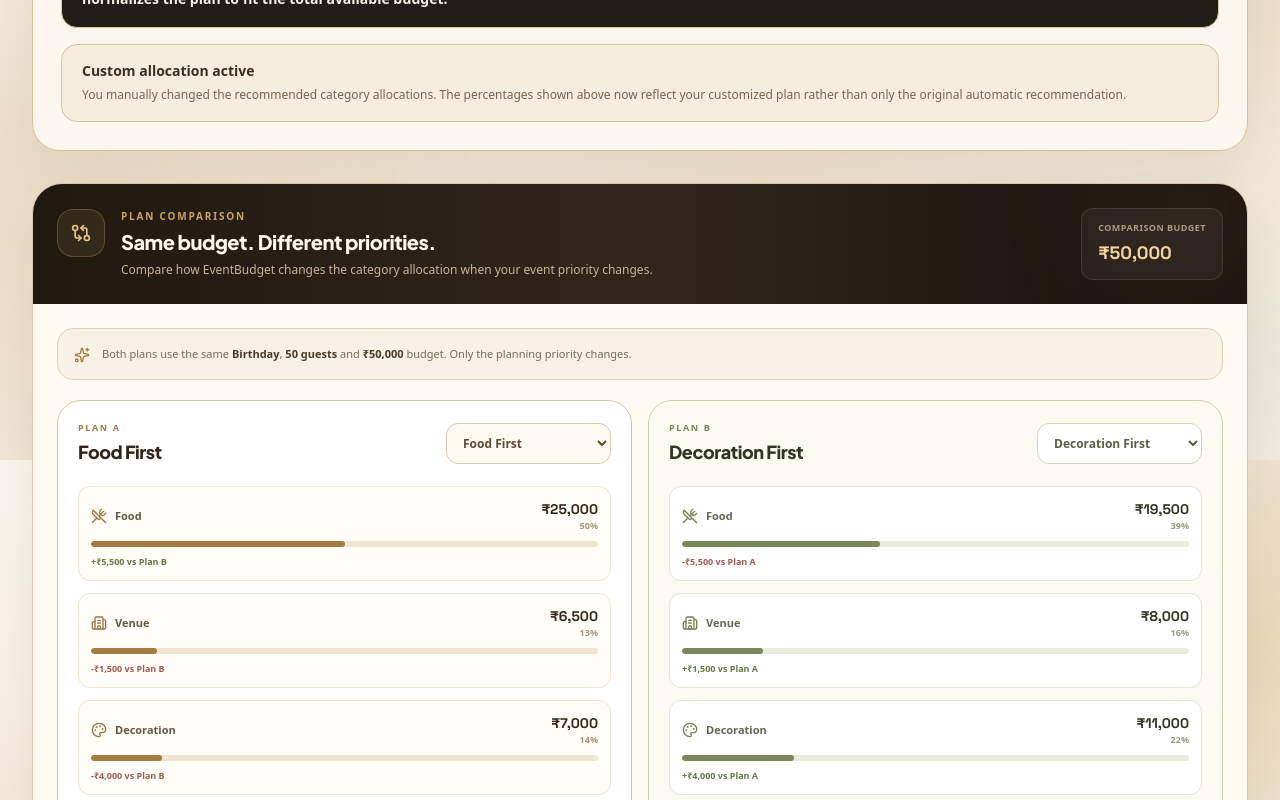
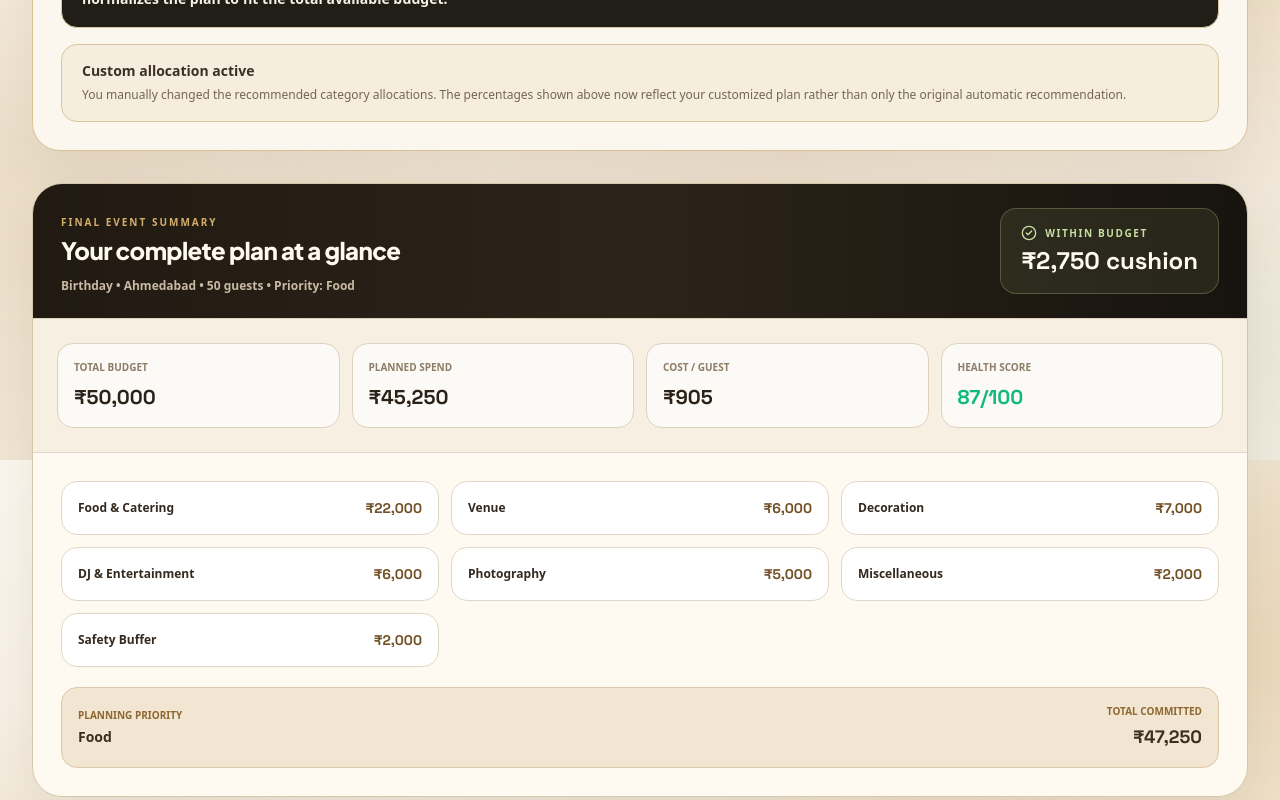
Before and after one commit to aivisionstudio2821-dot/eventbudget, a React (Vite) app: page / in a window 1280 px wide. Shown: the part 2740-3540 px from the top of the page. Built offline with nearby package versions, Linux system fonts and the light colour scheme.

Commit message:
Replace plan comparison with final event summary

```diff
--- a/src/components/dashboard/BudgetDashboard.tsx
+++ b/src/components/dashboard/BudgetDashboard.tsx
@@ -18,7 +18,6 @@ import {
   EventState,
   CategoryKey,
   CategoryAllocations,
-  Priority,
 } from '../../types';
 
 import { formatINR } from '../../utils/currencyFormatter';
@@ -30,7 +29,6 @@ import { CategoryCards } from './CategoryCards';
 import { InteractiveBudgetEditor } from './InteractiveBudgetEditor';
 import { WhatCanIGet } from './WhatCanIGet';
 import { PlanExplanation } from './PlanExplanation';
-import { PlanComparison } from './PlanComparison';
 import { GuestImpactSimulator } from './GuestImpactSimulator';
 import { PriceMethodology } from './PriceMethodology';
 import { CanIAddThisModal } from './CanIAddThisModal';
@@ -174,26 +172,7 @@ export const BudgetDashboard: React.FC<BudgetDashboardProps> = ({
   // PLAN COMPARISON
   // --------------------------------------------------
 
-  const handleApplyComparisonPlan = (
-    priority: Priority,
-    allocations: CategoryAllocations
-  ) => {
-    const updated: EventState = {
-      ...event,
-      priority,
-      allocations,
-      isCustomAllocation: false,
-    };
 
-    onUpdateEvent(updated);
-
-    confetti({
-      particleCount: 60,
-      spread: 65,
-      origin: { y: 0.65 },
-      colors: ['#b58a47', '#ead7ad', '#f5efe4', '#687548'],
-    });
-  };
 
   return (
     <section
@@ -542,12 +521,147 @@ export const BudgetDashboard: React.FC<BudgetDashboardProps> = ({
 
       <PlanExplanation event={event} />
 
-      {/* PLAN A VS PLAN B */}
+      {/* FINAL EVENT SUMMARY */}
 
-      <PlanComparison
-        event={event}
-        onApplyPlan={handleApplyComparisonPlan}
-      />
+<div className="overflow-hidden rounded-[30px] border border-[#d7c7aa] bg-[#fffaf1] shadow-[0_18px_50px_rgba(64,47,28,0.08)]">
+  <div className="border-b border-[#dfd2bd] bg-gradient-to-r from-[#211a12] via-[#2c2419] to-[#17130e] px-5 py-6 sm:px-7">
+    <div className="flex flex-col justify-between gap-5 lg:flex-row lg:items-end">
+      <div>
+        <p className="text-[10px] font-black uppercase tracking-[0.2em] text-[#d3ae6b]">
+          Final Event Summary
+        </p>
+
+        <h3 className="mt-1 font-heading text-2xl font-black text-[#fff9ee]">
+          Your complete plan at a glance
+        </h3>
+
+        <p className="mt-3 text-xs font-semibold text-[#c8baa4]">
+          {event.eventType} • {event.city} • {event.guestCount} guests • Priority: {event.priority}
+        </p>
+      </div>
+
+      <div
+        className={`rounded-2xl border px-5 py-4 ${
+          isOverBudget
+            ? 'border-[#d98f84]/40 bg-[#8d4038]/20'
+            : 'border-[#9fb177]/35 bg-[#81935f]/15'
+        }`}
+      >
+        <div className="flex items-center gap-2">
+          {isOverBudget ? (
+            <AlertTriangle className="h-4 w-4 text-[#f0afa4]" />
+          ) : (
+            <CheckCircle2 className="h-4 w-4 text-[#c8dda1]" />
+          )}
+
+          <span
+            className={`text-[10px] font-black uppercase tracking-[0.16em] ${
+              isOverBudget
+                ? 'text-[#f0afa4]'
+                : 'text-[#c8dda1]'
+            }`}
+          >
+            {isOverBudget ? 'Over Budget' : 'Within Budget'}
+          </span>
+        </div>
+
+        <p className="mt-1 font-mono-num text-2xl font-black text-[#fff9ee]">
+          {isOverBudget
+            ? `${formatINR(overAmount)} over`
+            : `${formatINR(netCushion)} cushion`}
+        </p>
+      </div>
+    </div>
+  </div>
+
+  <div className="grid gap-3 border-b border-[#e2d7c5] bg-[#f7efe2] p-5 sm:grid-cols-2 lg:grid-cols-4 sm:p-6">
+    <div className="rounded-2xl border border-[#dfd2bd] bg-white/70 p-4">
+      <p className="text-[10px] font-black uppercase text-[#8d7c66]">
+        Total Budget
+      </p>
+      <p className="mt-2 font-mono-num text-xl font-black text-[#2a2118]">
+        {formatINR(totalBudget)}
+      </p>
+    </div>
+
+    <div className="rounded-2xl border border-[#dfd2bd] bg-white/70 p-4">
+      <p className="text-[10px] font-black uppercase text-[#8d7c66]">
+        Planned Spend
+      </p>
+      <p className="mt-2 font-mono-num text-xl font-black text-[#2a2118]">
+        {formatINR(plannedSpend)}
+      </p>
+    </div>
+
+    <div className="rounded-2xl border border-[#dfd2bd] bg-white/70 p-4">
+      <p className="text-[10px] font-black uppercase text-[#8d7c66]">
+        Cost / Guest
+      </p>
+      <p className="mt-2 font-mono-num text-xl font-black text-[#2a2118]">
+        {formatINR(costPerGuest)}
+      </p>
+    </div>
+
+    <div className="rounded-2xl border border-[#dfd2bd] bg-white/70 p-4">
+      <p className="text-[10px] font-black uppercase text-[#8d7c66]">
+        Health Score
+      </p>
+      <p
+        className="mt-2 font-mono-num text-xl font-black"
+        style={{ color: healthData.statusColor }}
+      >
+        {healthData.overallScore}/100
+      </p>
+    </div>
+  </div>
+
+  <div className="p-5 sm:p-7">
+    <div className="grid gap-3 sm:grid-cols-2 lg:grid-cols-3">
+      {[
+        ['Food & Catering', event.allocations.food || 0],
+        ['Venue', event.allocations.venue || 0],
+        ['Decoration', event.allocations.decoration || 0],
+        ['DJ & Entertainment', event.allocations.dj || 0],
+        ['Photography', event.allocations.photography || 0],
+        ['Miscellaneous', event.allocations.misc || 0],
+        ['Safety Buffer', bufferAllocated],
+      ].map(([label, amount]) => (
+        <div
+          key={String(label)}
+          className="flex items-center justify-between rounded-2xl border border-[#e2d7c6] bg-white p-4"
+        >
+          <p className="text-xs font-black text-[#33291f]">
+            {label}
+          </p>
+
+          <p className="font-mono-num text-sm font-black text-[#725126]">
+            {formatINR(Number(amount))}
+          </p>
+        </div>
+      ))}
+    </div>
+
+    <div className="mt-5 flex flex-col justify-between gap-4 rounded-2xl border border-[#d9c8aa] bg-[#f2e6d2] p-4 sm:flex-row sm:items-center">
+      <div>
+        <p className="text-[10px] font-black uppercase text-[#8d6731]">
+          Planning Priority
+        </p>
+        <p className="mt-1 text-sm font-black text-[#3d2f1f]">
+          {event.priority}
+        </p>
+      </div>
+
+      <div className="sm:text-right">
+        <p className="text-[10px] font-black uppercase text-[#8d6731]">
+          Total Committed
+        </p>
+        <p className="mt-1 font-mono-num text-lg font-black text-[#3d2f1f]">
+          {formatINR(totalCommitted)}
+        </p>
+      </div>
+    </div>
+  </div>
+</div>
 
       {/* GUEST IMPACT SIMULATOR */}
 
```
